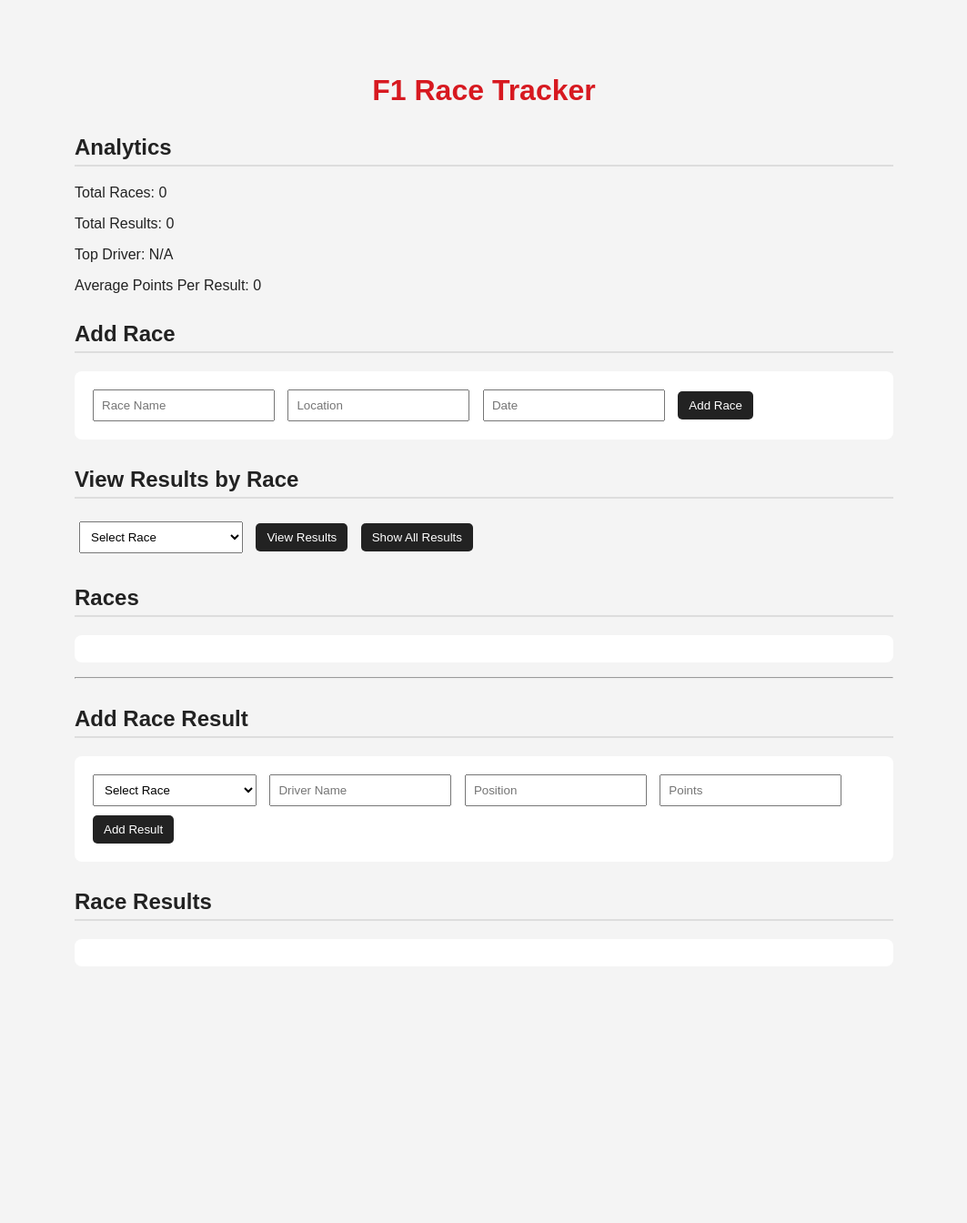
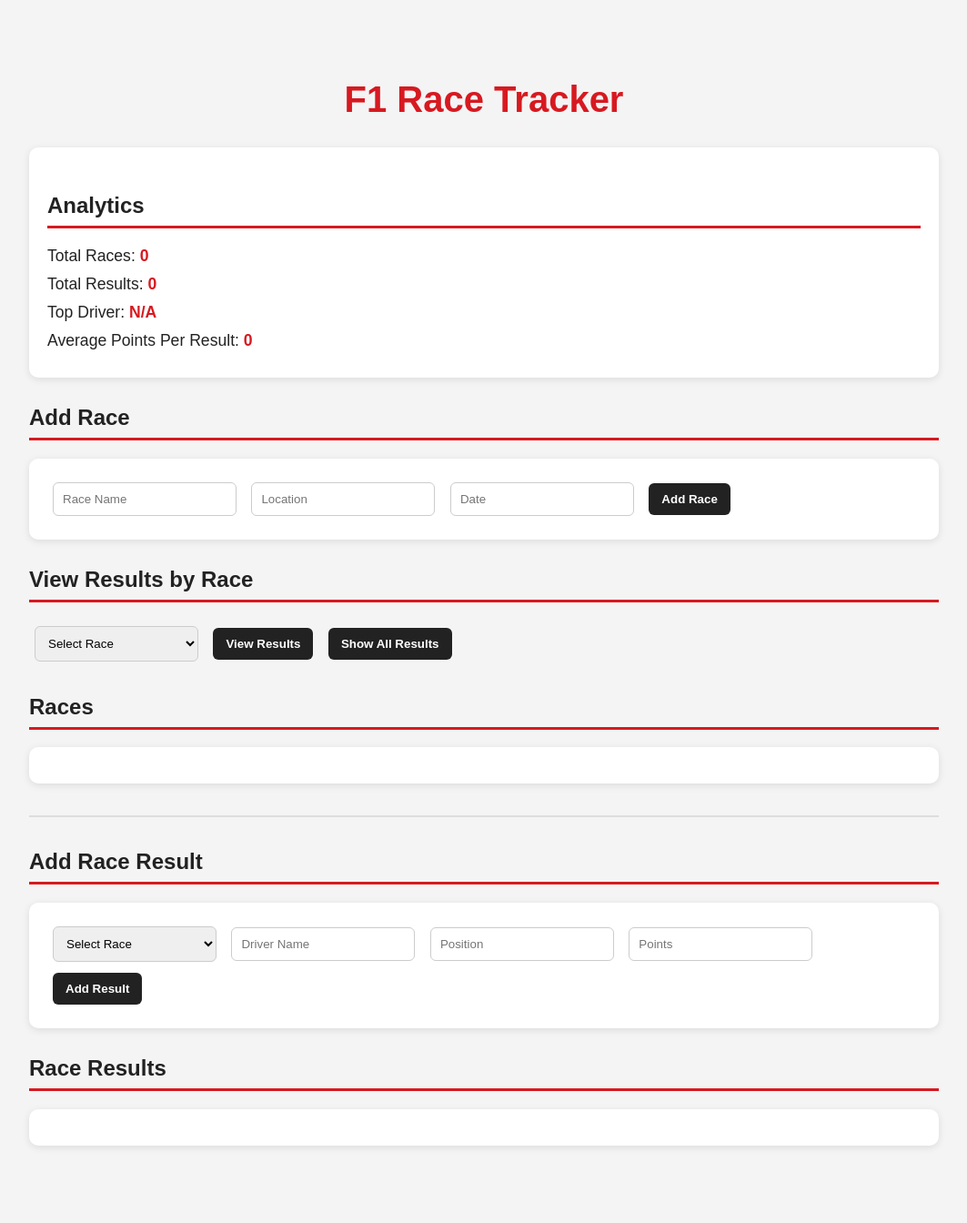
Before and after one commit to philipcullen93/WSAA_Project, a Flask app: page / in a window 1280 px wide. Shown: the whole page at 91% size, without its empty margins (108-1171 px from the left). Before the commit the page ends 1012 px from the top, so only its background shows below. Run offline with Flask 3, Linux system fonts and the light colour scheme; data that the repository does not hold is empty.

Commit message:
Improved Styling and Layout.

```diff
--- a/f1_race_tracker/static/style.css
+++ b/f1_race_tracker/static/style.css
@@ -1,62 +1,121 @@
+/* General page styling */
 body {
-    font-family: Arial, sans-serif;
-    max-width: 900px;
+    font-family: Arial, Helvetica, sans-serif;
+    max-width: 1000px;
     margin: 40px auto;
     padding: 20px;
     background-color: #f4f4f4;
     color: #222;
 }
 
+/* Main page title */
 h1 {
     text-align: center;
     color: #d71920;
+    font-size: 2.5rem;
+    margin-bottom: 30px;
 }
 
+/* Section headings */
 h2 {
+    color: #222;
+    border-bottom: 3px solid #d71920;
+    padding-bottom: 8px;
     margin-top: 30px;
-    border-bottom: 2px solid #ddd;
-    padding-bottom: 5px;
 }
 
-form {
-    background: white;
-    padding: 15px;
-    margin-bottom: 20px;
-    border-radius: 8px;
+/* Race result headings */
+h3 {
+    color: #d71920;
+    margin-top: 20px;
 }
 
+/* Forms and main sections */
+form,
+#analyticsSection,
+#raceList,
+#resultList {
+    background: white;
+    padding: 20px;
+    margin-bottom: 25px;
+    border-radius: 10px;
+    box-shadow: 0 2px 8px rgba(0, 0, 0, 0.1);
+}
+
+/* Inputs and dropdowns */
 input,
 select {
-    padding: 8px;
-    margin: 5px;
-    width: 180px;
+    padding: 10px;
+    margin: 6px;
+    min-width: 180px;
+    border: 1px solid #ccc;
+    border-radius: 6px;
 }
 
+/* Buttons */
 button {
-    padding: 8px 12px;
-    margin: 5px;
-    cursor: pointer;
+    padding: 10px 14px;
+    margin: 6px;
     border: none;
-    border-radius: 5px;
+    border-radius: 6px;
     background-color: #222;
     color: white;
+    cursor: pointer;
+    font-weight: bold;
 }
 
+/* Button hover */
 button:hover {
     background-color: #d71920;
 }
 
+/* Lists */
 ul {
-    background: white;
-    padding: 15px 25px;
-    border-radius: 8px;
+    list-style-type: none;
+    padding-left: 0;
 }
 
+/* List items */
 li {
-    margin-bottom: 10px;
+    padding: 8px 0;
+    border-bottom: 1px solid #eee;
 }
 
-h3 {
-    margin-top: 20px;
-    color: #333;
+/* Remove border from final list item */
+li:last-child {
+    border-bottom: none;
 }
+
+/* Analytics section */
+#analyticsSection p {
+    font-size: 1.1rem;
+    margin: 10px 0;
+}
+
+#analyticsSection span {
+    font-weight: bold;
+    color: #d71920;
+}
+
+/* Horizontal separator */
+hr {
+    border: none;
+    height: 2px;
+    background-color: #ddd;
+    margin: 35px 0;
+}
+
+/* Mobile-friendly layout */
+@media (max-width: 700px) {
+    body {
+        margin: 10px;
+        padding: 10px;
+    }
+
+    input,
+    select,
+    button {
+        width: 100%;
+        box-sizing: border-box;
+    }
+}
```
